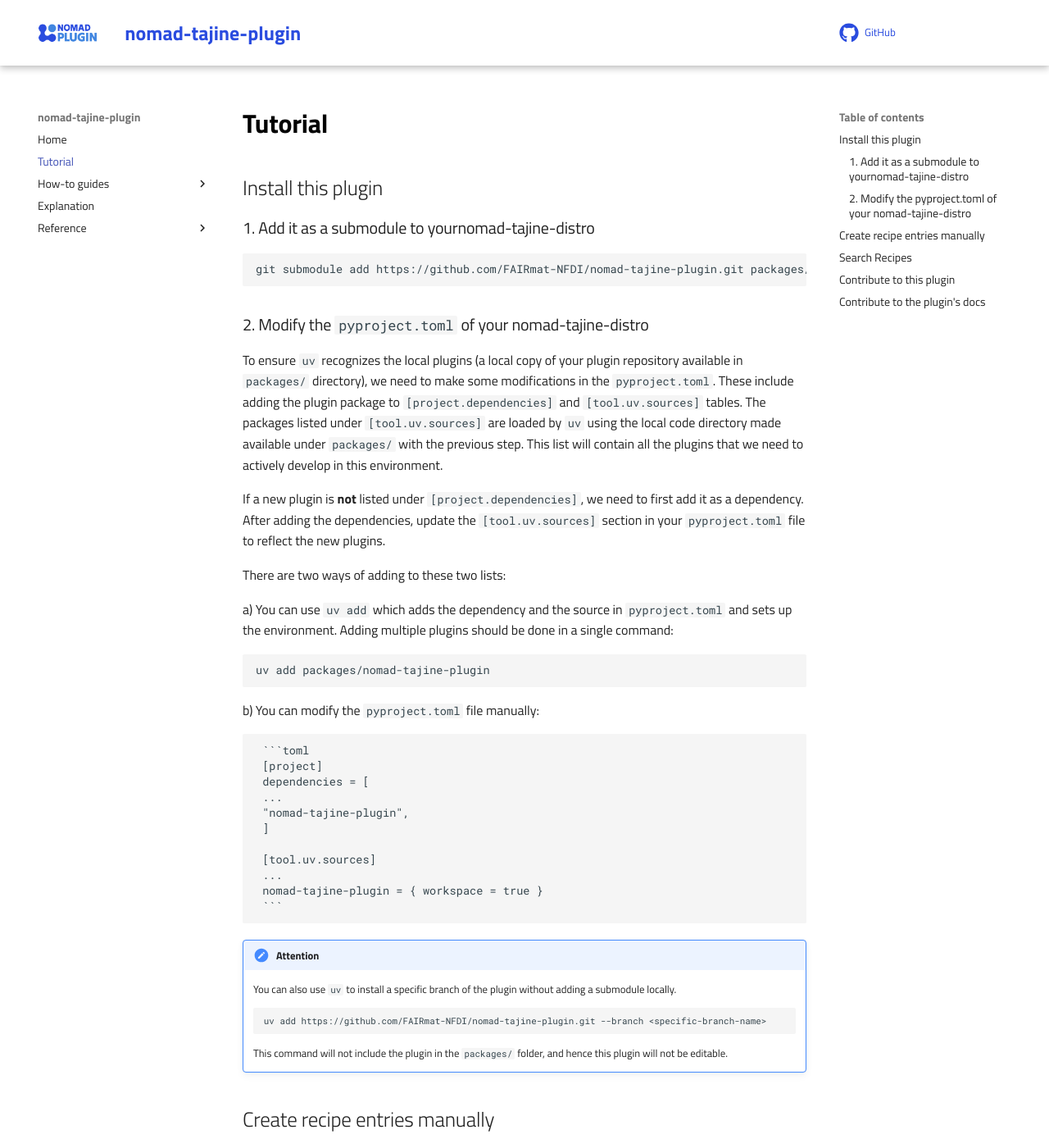
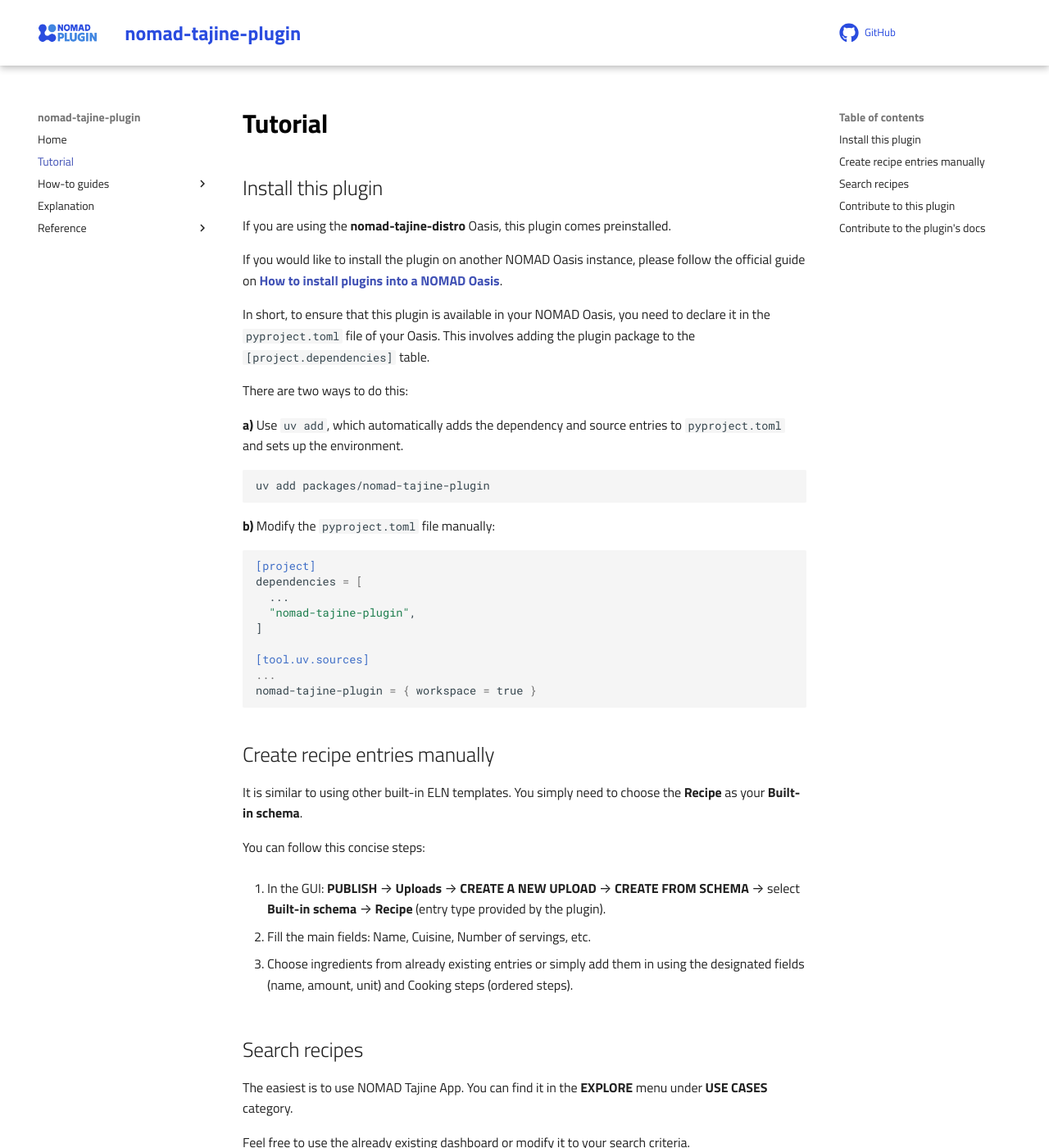
Before and after one commit to FAIRmat-NFDI/nomad-tajine-plugin, an MkDocs documentation site: the page built from docs/tutorial/tutorial.md, in a window 1280 px wide and 1400 px high. Shown: the whole window at 82% size. Built offline with MkDocs 1.6.1 and Material for MkDocs 9.7.7, drawn with Linux system fonts in a browser that asks for light colours; comment, search, counter and statistics services are not loaded; some of the changed text lies outside the part shown.

Commit message:
Tutorial modified and simplified

````diff
--- a/docs/tutorial/tutorial.md
+++ b/docs/tutorial/tutorial.md
@@ -1,65 +1,49 @@
 # Tutorial
-
 
 ## Install this plugin
 
-### 1. Add it as a submodule to yournomad-tajine-distro
-   ```bash
-   git submodule add https://github.com/FAIRmat-NFDI/nomad-tajine-plugin.git packages/nomad-tajine-plugin
-   ```
-### 2. Modify the `pyproject.toml` of your nomad-tajine-distro
+If you are using the **nomad-tajine-distro** Oasis, this plugin comes preinstalled.
 
-To ensure `uv` recognizes the local plugins (a local copy of your plugin repository available in `packages/` directory), we need to make some modifications in the `pyproject.toml`.  These include adding the plugin package to `[project.dependencies]` and `[tool.uv.sources]` tables. The packages listed under `[tool.uv.sources]` are loaded by `uv` using the local code directory made available under `packages/` with the previous step. This list will contain all the plugins that we need to actively develop in this environment.
+If you would like to install the plugin on another NOMAD Oasis instance, please follow the official guide on [**How to install plugins into a NOMAD Oasis**](https://nomad-lab.eu/prod/v1/docs/howto/oasis/configure.html#plugins).
 
-If a new plugin is **not** listed under `[project.dependencies]`, we need to first add it as a dependency. After adding the dependencies, update the `[tool.uv.sources]` section in your `pyproject.toml` file to reflect the new plugins.
+In short, to ensure that this plugin is available in your NOMAD Oasis, you need to declare it in the `pyproject.toml` file of your Oasis. This involves adding the plugin package to the `[project.dependencies]` table.
 
-There are two ways of adding to these two lists:
+There are two ways to do this:
 
-   a) You can use `uv add` which adds the dependency and the source in `pyproject.toml` and sets up the environment.  Adding multiple plugins should be done in a single command:
-   ```bash
-   uv add packages/nomad-tajine-plugin
-   ```
-   b) You can modify the `pyproject.toml` file manually:
+**a)** Use `uv add`, which automatically adds the dependency and source entries to `pyproject.toml` and sets up the environment.
 
-     ```toml
-     [project]
-     dependencies = [
-     ...
-     "nomad-tajine-plugin",
-     ]
+```bash
+uv add packages/nomad-tajine-plugin
+```
+**b)** Modify the `pyproject.toml` file manually:
+```toml
+[project]
+dependencies = [
+  ...
+  "nomad-tajine-plugin",
+]
 
-     [tool.uv.sources]
-     ...
-     nomad-tajine-plugin = { workspace = true }
-     ```
-
-!!! attention
-    You can also use `uv` to install a specific branch of the plugin without adding a submodule locally.
-    ```bash
-    uv add https://github.com/FAIRmat-NFDI/nomad-tajine-plugin.git --branch <specific-branch-name>
-    ```
-    This command will not include the plugin in the `packages/` folder, and hence this plugin will not be editable.
-
+[tool.uv.sources]
+...
+nomad-tajine-plugin = { workspace = true }
+```
 
 ## Create recipe entries manually
 
-It is similar to using other built-in ELN templates. You simply need to choose the **Recipe** as your template: You could follow this concise steps:
+It is similar to using other built-in ELN templates. You simply need to choose the **Recipe** as your **Built-in schema**.
 
-In the GUI: PUBLISH → Uploads → CREAT A NEW UPLOAD → CREATE FROM SCHEMA → Built-in schema → Recipe (entry type provided by the plugin).
+You can follow this concise steps:
 
-Fill the main fields: Name, Cuisine, Number of servings, etc.
+1. In the GUI: **PUBLISH** → **Uploads** → **CREATE A NEW UPLOAD** → **CREATE FROM SCHEMA** → select **Built-in schema** → **Recipe** (entry type provided by the plugin).
 
-Choose ingredients from already existing entries or simply add them in using the designated fields (name, amount, unit) and Cooking steps (ordered steps).
+2. Fill the main fields: Name, Cuisine, Number of servings, etc.
 
-Save the entry and (optionally) add it to a Dataset/Collection.
-
-!!! note
-Additional entry types (e.g., Ingredient, Step, RecipeCollection) can be created and linked, depending on how you structure your data.
+3. Choose ingredients from already existing entries or simply add them in using the designated fields (name, amount, unit) and Cooking steps (ordered steps).
 
 
-## Search Recipes
+## Search recipes
 
-The easiest is to use NOMAD Tajine App. You can find it under EXPLORE menu.
+The easiest is to use NOMAD Tajine App. You can find it in the **EXPLORE** menu under **USE CASES** category.
 
 Feel free to use the already existing dashboard or modify it to your search criteria.
 
@@ -78,14 +62,7 @@
 
 Noteworthy is that the docs are Markdown and deployed using **MkDocs**.
 
-After you modified or added to the docs, preview them locally, before PR:
-
-Install the MkDocs using uv:
-
-```bash
-uv run pip install requirements_docs.txt
-```
-and then preview them for sanity check:
+After you modified or added to the docs, preview them locally for a final sanity check:
 
 ```bash
 uv run mkdocs serve
````
